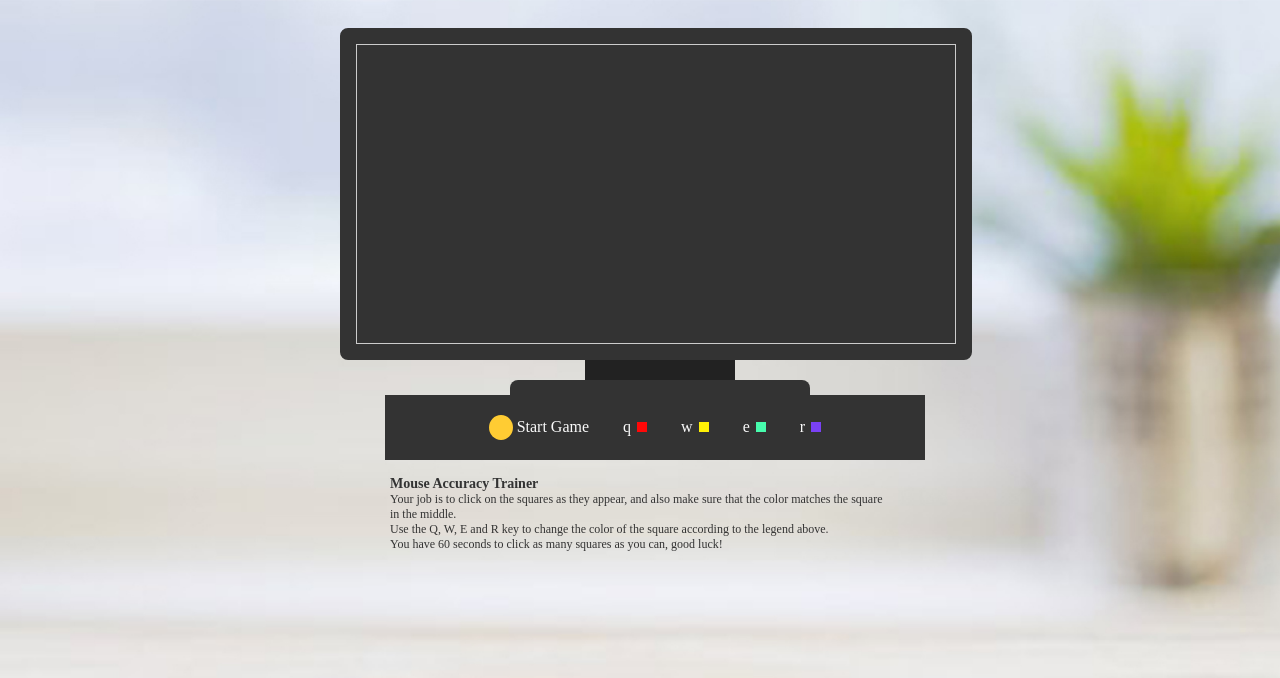
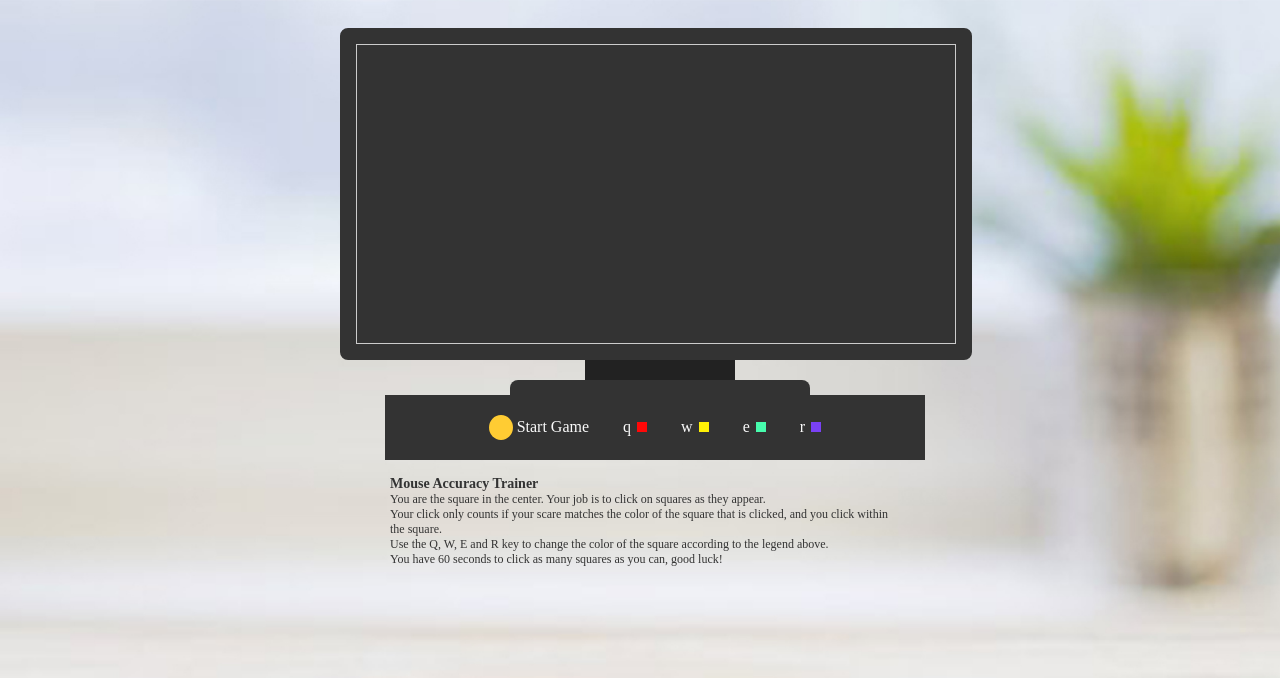
Before and after one commit to maibi00/OSSLab_Final, a plain HTML site: page index.html in a window 1280 px wide. Drawn offline with Linux system fonts and the light colour scheme.

Commit message:
Update comments, bugfixes

```diff
--- a/index.html
+++ b/index.html
@@ -135,7 +135,8 @@
     </section>
 <section id="instructions"><br>
      <h3> Mouse Accuracy Trainer</h3>
-     <p>Your job is to click on the squares as they appear, and also make sure that the color matches the square in the middle.</p>
+     <p>You are the square in the center. Your job is to click on squares as they appear.</p>
+     <p>Your click only counts if your scare matches the color of the square that is clicked, and you click within the square.</p>
     <p>Use the Q, W, E and R key to change the color of the square according to the legend above.</p>
     <p>You have 60 seconds to click as many squares as you can, good luck!</p>
     </section>
@@ -169,7 +170,7 @@
       		document.getElementById("game").style.backgroundColor='#333';
             var canvas = document.getElementById("game");
 
-            // Clear the canvas everytim a new game starts
+            // Clear the canvas everytime a new game starts
             canvas.width = canvas.width
 
             var ctx = canvas.getContext("2d");
```
